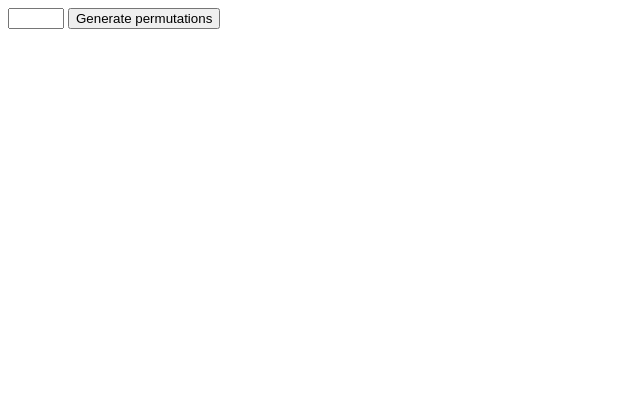
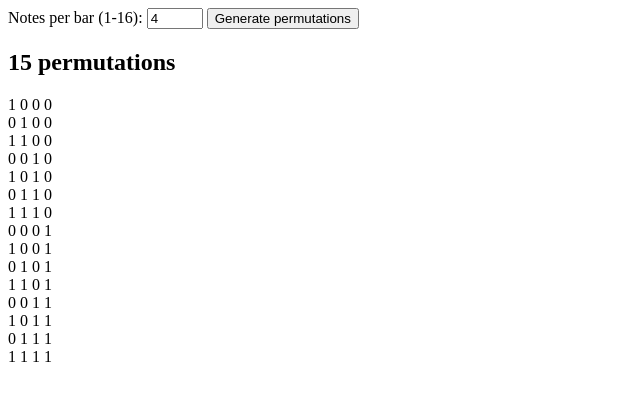
Before and after one commit to woutervandeventer/rhythm-permutator, a website with bundled scripts: page index.html in a window 1280 px wide. Both pictures are taken after a click on the button "Generate permutations". Shown: the whole page, without its empty margins (0-640 px from the left). Built offline with nearby package versions, Linux system fonts and the light colour scheme.

Commit message:
Add label for number input

```diff
--- a/index.html
+++ b/index.html
@@ -8,7 +8,15 @@
     <script src="dist/index.js" defer></script>
 
     <body>
-        <input type="number" name="barLength" id="len" min="1" max="16" />
+        <label for="barLength">Notes per bar (1-16):</label>
+        <input
+            type="number"
+            name="barLength"
+            id="len"
+            value="4"
+            min="1"
+            max="16"
+        />
         <button type="button" id="generateButton">Generate permutations</button>
         <div id="bars"></div>
     </body>
--- a/src/index.ts
+++ b/src/index.ts
@@ -28,9 +28,8 @@ function clearList() {
     output.textContent = ""
 }
 
-function listPermutations() {
-    const notesPerBar = parseInt(input.value)
-    const permutations = permutate(notesPerBar)
+function listPermutations(permutations: boolean[][]) {
+    const notesPerBar = permutations[0].length
 
     const count = document.createElement("h2")
     count.innerText = `${permutations.length} permutations\n`
@@ -51,7 +50,9 @@ function listPermutations() {
 
 function handleClick() {
     clearList()
-    listPermutations()
+    const notesPerBar = parseInt(input.value)
+    const p = permutate(notesPerBar)
+    listPermutations(p)
 }
 
 button.addEventListener("click", handleClick)
```
Also changed, not shown: dist/index.js.
